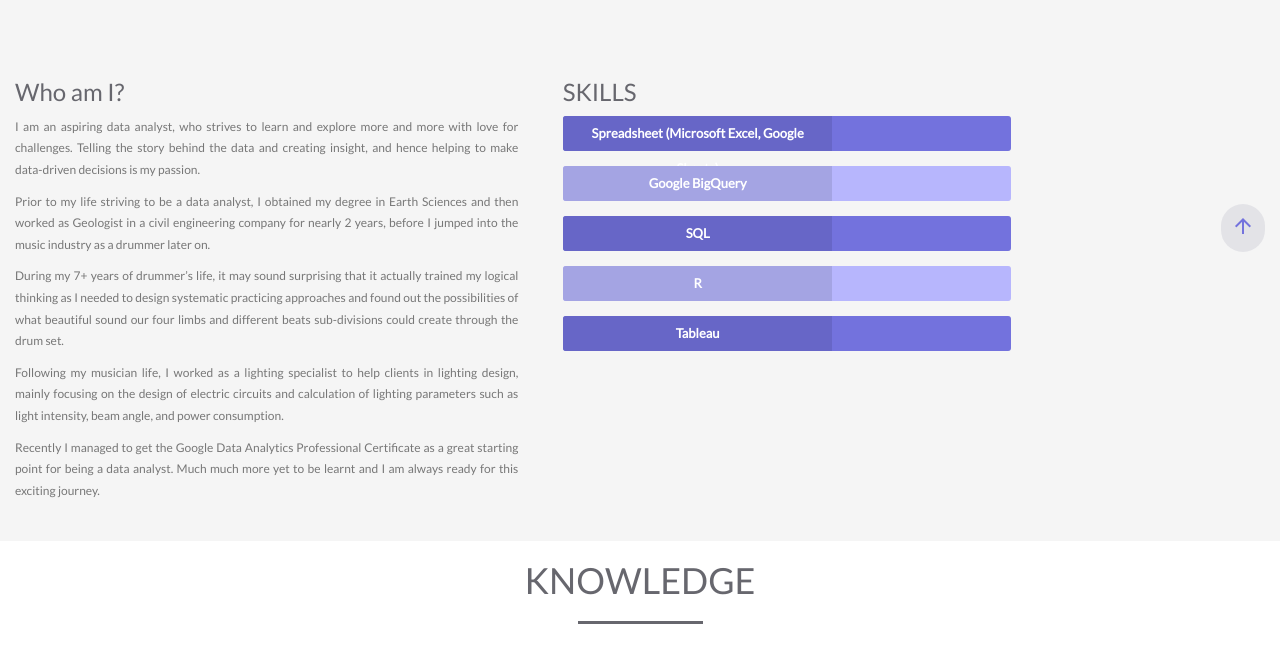
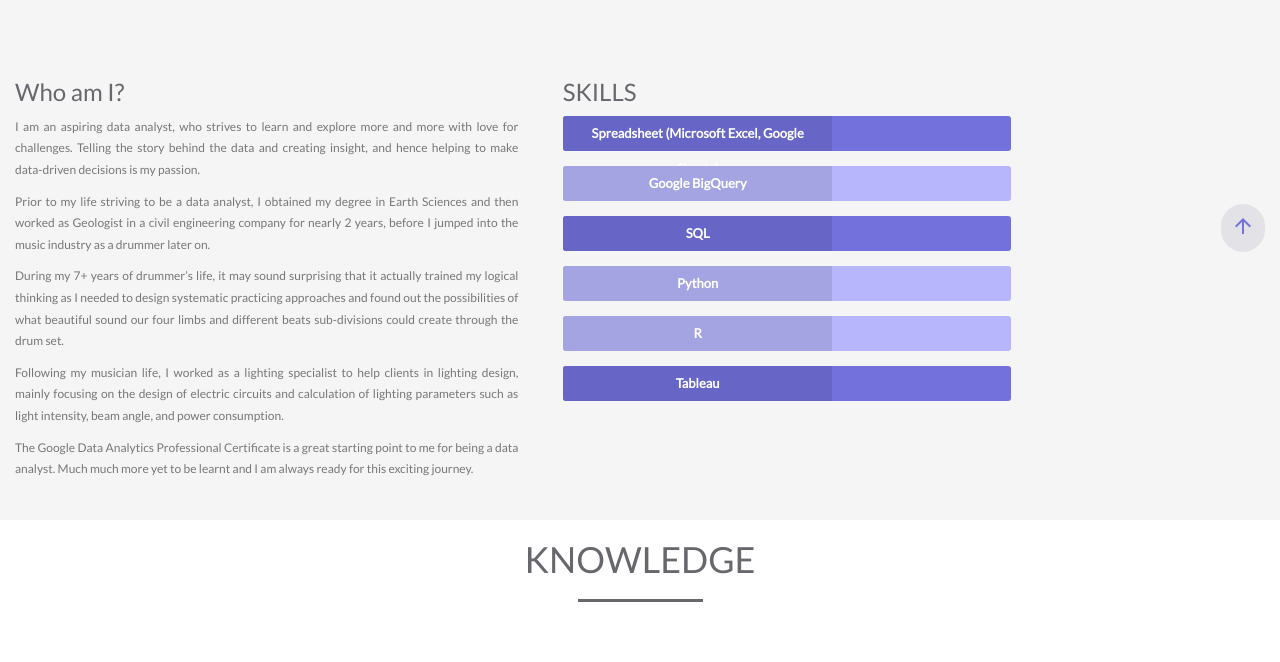
Before and after one commit to samuel-lam1/samuel-lam1.github.io, a plain HTML site: page index.html in a window 1280 px wide. Shown: the part 533-1195 px from the top of the page. Drawn offline with nearby package versions, Linux system fonts and the light colour scheme; a web font is replaced by a local one.

Commit message:
Update index.html

```diff
--- a/index.html
+++ b/index.html
@@ -154,7 +154,7 @@ Following my musician life, I worked as a lighting specialist to help clients in
 </p>
 
 <p align=justify>
-Recently I managed to get the Google Data Analytics Professional Certificate as a great starting point for being a data analyst. Much much more yet to be learnt and I am always ready for this exciting journey.
+The Google Data Analytics Professional Certificate is a great starting point to me for being a data analyst. Much much more yet to be learnt and I am always ready for this exciting journey.
 </p>
 
 
@@ -186,6 +186,12 @@ Recently I managed to get the Google Data Analytics Professional Certificate as
            </div> <!-- End Skill Bar -->
 
            <div class="skillbar clearfix " data-percent="100%">
+               <div class="skillbar-title" style="background: #b7b6fd"><span>Python</span></div>
+               <div class="skillbar-bar" style="background: #b7b6fd"></div>
+               <div class="skill-bar-percent"></div>
+           </div> <!-- End Skill Bar -->
+
+            <div class="skillbar clearfix " data-percent="100%">
                <div class="skillbar-title" style="background: #b7b6fd"><span>R</span></div>
                <div class="skillbar-bar" style="background: #b7b6fd"></div>
                <div class="skill-bar-percent"></div>
```
